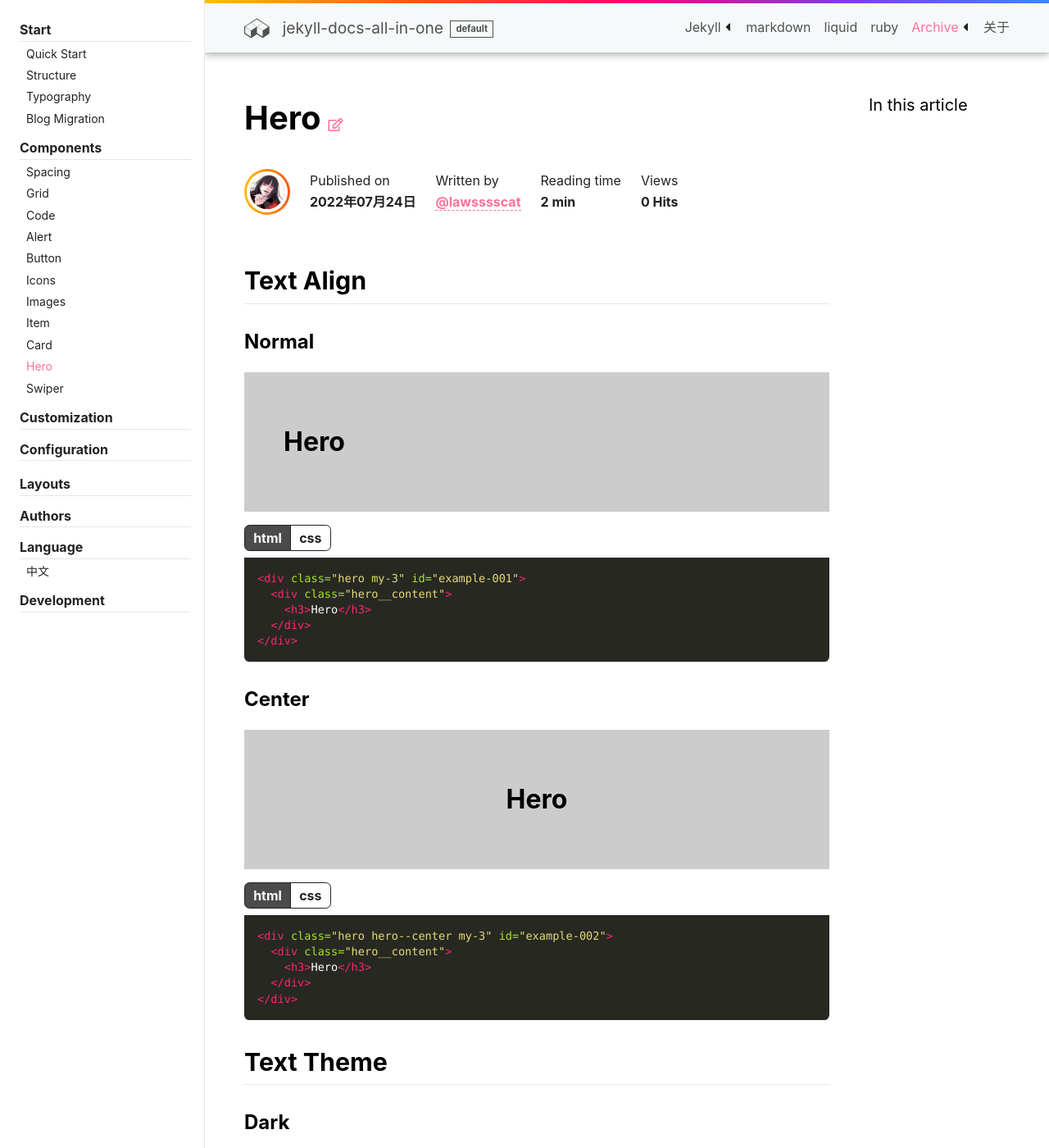
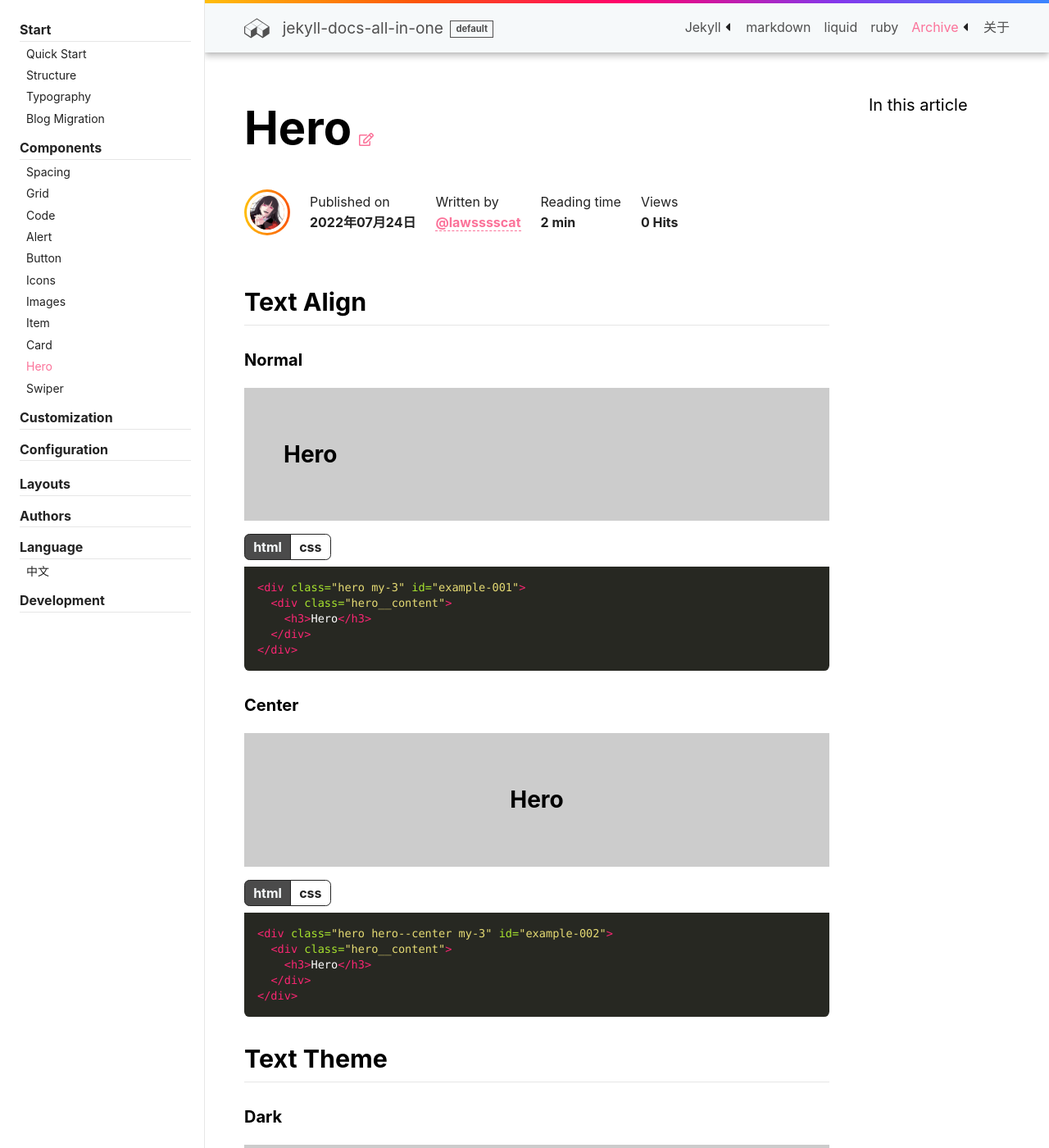
Before and after one commit to LawssssCat/jekyll-docs, a Jekyll site: the page built from _docs/en/components/hero.md, in a window 1280 px wide and 1400 px high. Shown: the whole window at 82% size. Built offline with Jekyll 4.4.1, drawn with Linux system fonts in a browser that asks for light colours; comment, search, counter and statistics services are not loaded.

Commit message:
improvement(reset): h1 font size

```diff
--- a/_sass/common/_reset.scss
+++ b/_sass/common/_reset.scss
@@ -76,10 +76,10 @@ strong{
 }
 
 h1 {
-  font-size: map-get($base, font-size-h1);
+  font-size: map-get($base, font-size-h1-xl);
   @include themeify-color(text-color-d);
   @include media-breakpoint-down(md) {
-    font-size: map-get($base, font-size-h1-sm);
+    font-size: map-get($base, font-size-h1);
   }
 }
 
--- a/_sass/common/_variables.scss
+++ b/_sass/common/_variables.scss
@@ -15,28 +15,28 @@ $base: (
 
   font-size-h1-xl:        3.5rem,
   font-size-h2-xl:        2.5rem,
-  font-size-h3-xl:        2rem,
+  font-size-h3-xl:        1.75rem,
   font-size-h4-xl:        1.75rem,
   font-size-h5-xl:        1.5rem,
   font-size-h6-xl:        1.5rem,
 
   font-size-h1-lg:        3rem,
   font-size-h2-lg:        2rem,
-  font-size-h3-lg:        1.75rem,
+  font-size-h3-lg:        1.5rem,
   font-size-h4-lg:        1.5rem,
   font-size-h5-lg:        1.25rem,
   font-size-h6-lg:        1.25rem,
 
   font-size-h1:           2.5rem,
   font-size-h2:           1.9rem,
-  font-size-h3:           1.5rem,
+  font-size-h3:           1.25rem,
   font-size-h4:           1.2rem,
   font-size-h5:           1rem,
   font-size-h6:           1rem,
 
   font-size-h1-sm:        2rem,
   font-size-h2-sm:        1.5rem,
-  font-size-h3-sm:        1.35rem,
+  font-size-h3-sm:        1.15rem,
   font-size-h4-sm:        1.15rem,
   font-size-h5-sm:        1rem,
   font-size-h6-sm:        1rem,
```
